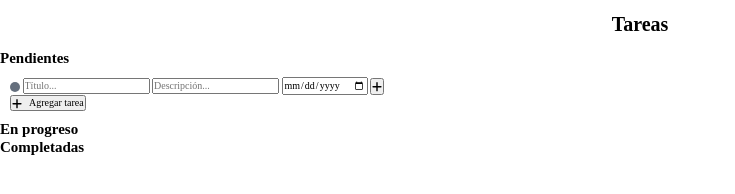
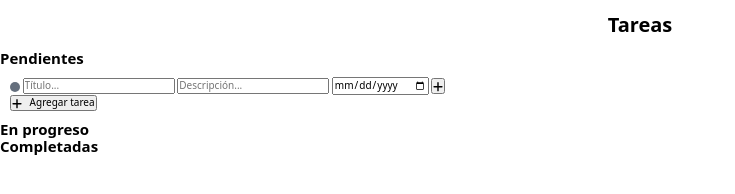
Before and after one commit to gonzalo-sosa/desafio-js-3, a website built with webpack: page src/index.html in a window 1280 px wide. Shown: the whole page, without its empty margins (0-735 px from the left). Built offline with nearby package versions, Linux system fonts and the light colour scheme.

Commit message:
Fuente añadida y sombras

```diff
--- a/src/styles/components.css
+++ b/src/styles/components.css
@@ -33,8 +33,11 @@
   align-items: center;
   column-gap: 0.5rem;
   text-align: center;
-  padding: 0.5rem;
+  padding-block: 0.5rem;
+  padding-inline: 2rem;
   display: none;
+  box-shadow: rgba(0, 0, 0, 0.1) 0px 1px 3px 0px,
+    rgba(0, 0, 0, 0.06) 0px 1px 2px 0px;
 }
 
 #addTaskForm.active {
@@ -51,6 +54,8 @@
 }
 
 #addTaskForm button {
+  margin-inline: auto;
+  width: 50%;
   display: flex;
   align-items: center;
   justify-content: center;
--- a/src/styles/main.css
+++ b/src/styles/main.css
@@ -8,6 +8,8 @@
 
 html {
   font-size: 62.5%;
+  font-family: system-ui, -apple-system, BlinkMacSystemFont, "Segoe UI", Roboto,
+    Oxygen, Ubuntu, Cantarell, "Open Sans", "Helvetica Neue", sans-serif;
 }
 
 @import url(components.css);
```
